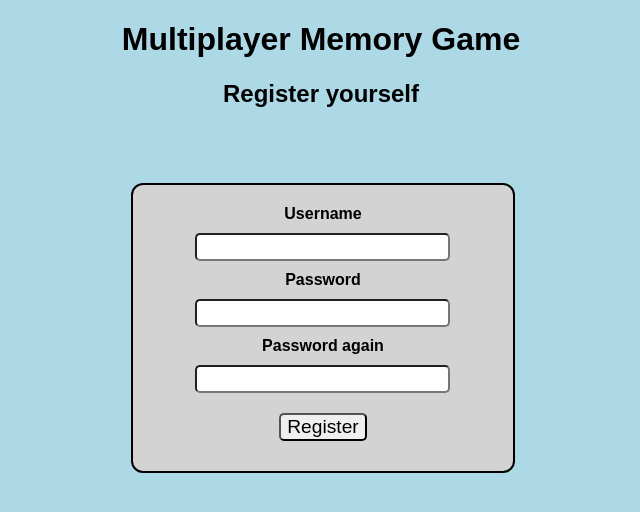
After one commit to bodroghykristof/memory-game-multiplayer-bodroghykristof, a Flask app: page /register in a window 1280 px wide. The commit adds this page. Shown: the top 512 px of the page, without its empty margins (319-959 px from the left). Run offline with Flask 2, Linux system fonts and the light colour scheme.

Commit message:
Create registration page

```diff
--- a/main.py
+++ b/main.py
@@ -11,5 +11,10 @@ def main_page():
     return render_template('login.html')
 
 
+@app.route('/register')
+def register():
+    return render_template('register.html')
+
+
 if __name__ == '__main__':
     socketio.run(app)
--- a/static/css/main.css
+++ b/static/css/main.css
@@ -6,28 +6,3 @@ body {
 h1, h2 {
     text-align: center;
 }
-
-.user-form, .register-box {
-    text-align: center;
-    padding: 20px 5%;
-}
-
-.user-form input {
-    margin: 10px 0;
-    font-size: 120%;
-    border-radius: 5px;
-}
-
-.user-form label {
-    font-weight: bold;
-}
-
-.login-system-box {
-    margin-top: 75px;
-    background-color: lightgray;
-    border: black solid 2px;
-    border-radius: 12px;
-    width: 30%;
-    text-align: center;
-    margin-left: 35%;
-}
--- /dev/null
+++ b/static/css/usersystem.css
@@ -0,0 +1,24 @@
+.user-form, .register-box {
+    text-align: center;
+    padding: 20px 5%;
+}
+
+.user-form input {
+    margin: 10px 0;
+    font-size: 120%;
+    border-radius: 5px;
+}
+
+.user-form label {
+    font-weight: bold;
+}
+
+.login-system-box {
+    margin-top: 75px;
+    background-color: lightgray;
+    border: black solid 2px;
+    border-radius: 12px;
+    width: 30%;
+    text-align: center;
+    margin-left: 35%;
+}
--- a/templates/login.html
+++ b/templates/login.html
@@ -4,22 +4,29 @@
     <meta charset="UTF-8">
     <title>Memory Game</title>
     <link rel="stylesheet" href="{{ url_for('static', filename='css/main.css') }}">
+    <link rel="stylesheet" href="{{ url_for('static', filename='css/usersystem.css') }}">
 </head>
 <body>
     <h1>Multiplayer Memory Game</h1>
+    {% block title %}
         <h2>Login to get started</h2>
+    {% endblock %}
     <div class="login-system-box">
-        <form action="" class="user-form">
+        <form action="#" class="user-form" method="post">
+            {% block userbox %}
                 <label for="username">Username</label><br>
                 <input type="text" id="username"><br>
                 <label for="password">Password</label><br>
                 <input type="password" id="password"><br>
                 <input type="submit" value="Login">
+            {% endblock %}
         </form>
+        {% block register %}
             <div class="register-box">
                 <p>Don't have an account?</p>
-            <a href=""><button>Register</button></a>
+                <a href="{{ url_for('register') }}"><button>Register</button></a>
             </div>
+        {% endblock %}
     </div>
 </body>
 </html>
--- /dev/null
+++ b/templates/register.html
@@ -0,0 +1,17 @@
+{% extends 'login.html' %}
+
+{% block title %}
+    <h2>Register yourself</h2>
+{% endblock %}
+
+{% block userbox %}
+    <label for="username">Username</label><br>
+    <input type="text" id="username"><br>
+    <label for="password">Password</label><br>
+    <input type="password" id="password"><br>
+    <label for="password">Password again</label><br>
+    <input type="password" id="password"><br>
+    <input type="submit" value="Register">
+{% endblock %}
+
+{% block register %}{% endblock %}
```
Lines whose indentation alone changed are shown as unchanged.
